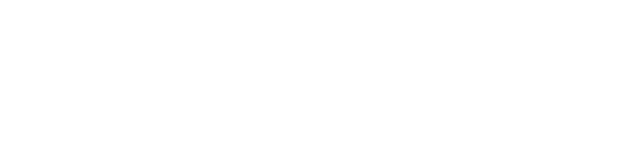
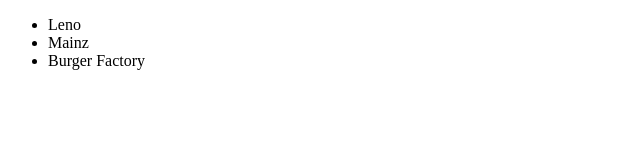
Before and after one commit to MartinLozanoM/Pruebas-GIT, a plain HTML site: page index.html in a window 1280 px wide. Shown: the whole page, without its empty margins (0-640 px from the left). Drawn offline with Linux system fonts and the light colour scheme.

Commit message:
agregue una lista de hamburguesas en el nav

```diff
--- a/index.html
+++ b/index.html
@@ -10,7 +10,11 @@
 <body>
     <header>
         <nav>
-
+            <ul>
+                <li>Leno</li>
+                <li>Mainz</li>
+                <li>Burger Factory</li>
+            </ul>
         </nav>
     </header>
 </body>
```
